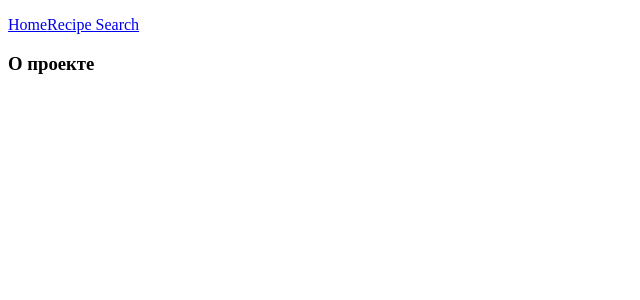
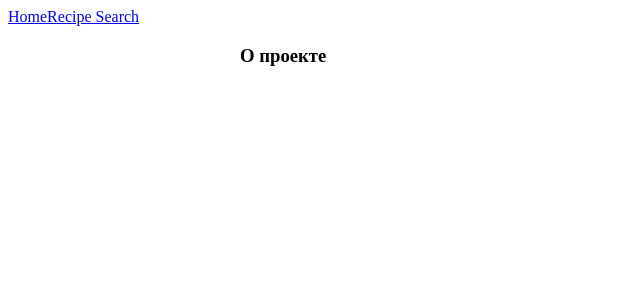
Before and after one commit to Eixini/KitchHub, a Vue app in the folder src/vueclient/: page / in a window 1280 px wide. Shown: the top 300 px of the page, without its empty margins (0-640 px from the left). Built offline with nearby package versions, Linux system fonts and the light colour scheme.

Commit message:
Add style for content

```diff
--- a/src/vueclient/src/App.vue
+++ b/src/vueclient/src/App.vue
@@ -1,11 +1,13 @@
 <template>
   <div id="app">
-    <p>
+    <div>
       <router-link to="/">Home</router-link>
       <router-link to="/enteringingredients">Recipe Search</router-link>
-    </p>
+    </div>
+    <div class="content">
+      <router-view></router-view>
+    </div>
 
-    <router-view></router-view>
   </div>
 </template>
 
@@ -17,3 +19,15 @@ export default {
   }
 }
 </script>
+
+<style>
+
+  #app {
+    width: 100%;
+  }
+
+  .content{
+    max-width: 800px;
+    margin: 0 auto;
+  }
+</style>
```
